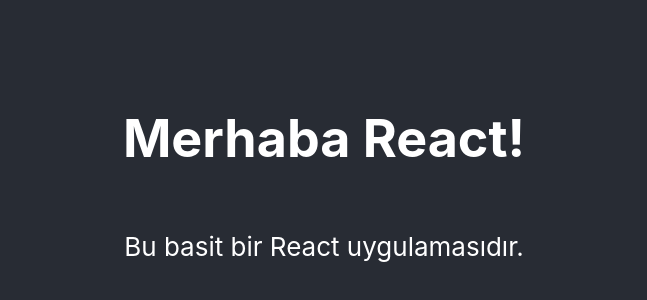
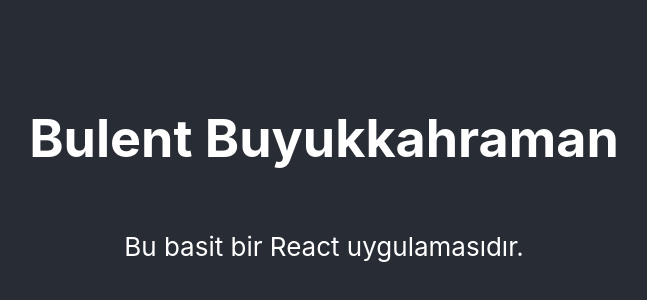
Before and after one commit to bbuyukkahraman/my-react-app, a React (Create React App) app: page / in a window 1280 px wide. Shown: the part 220-520 px from the top of the page, without its empty margins (316-963 px from the left). Built offline with nearby package versions, Linux system fonts and the light colour scheme.

Commit message:
Update App.js

```diff
--- a/src/App.js
+++ b/src/App.js
@@ -5,7 +5,7 @@ function App() {
   return (
     <div className="App">
       <header className="App-header">
-        <h1>Merhaba React!</h1>
+        <h1>Bulent Buyukkahraman</h1>
         <p>
           Bu basit bir React uygulamasıdır.
         </p>
```
